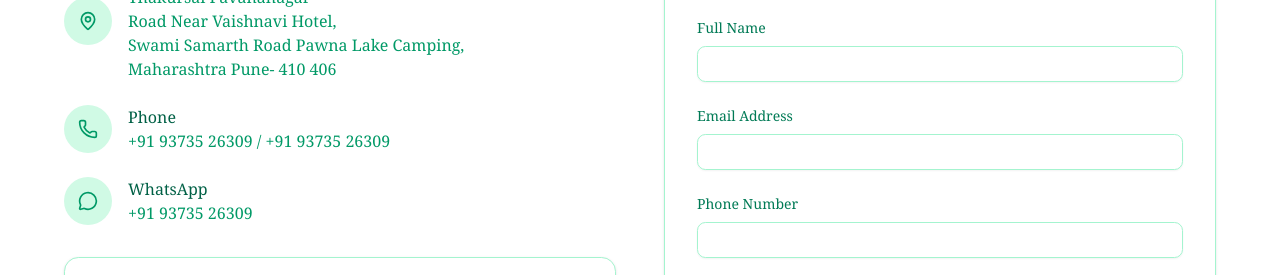
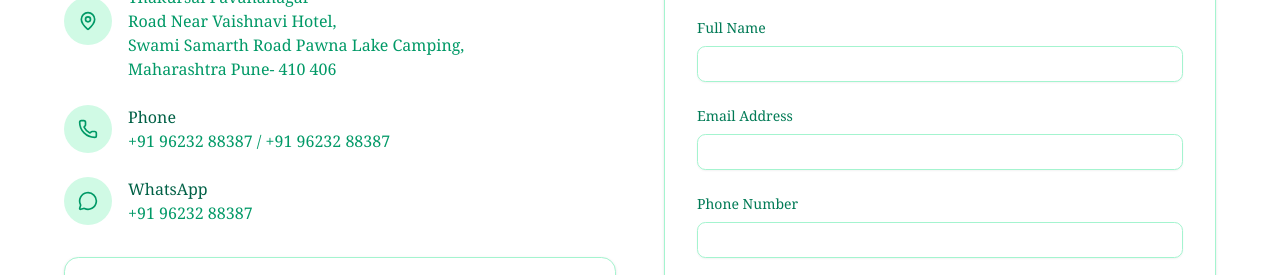
Before and after one commit to krishkad/pawana-lake-campings, a Next.js app: page / in a window 1280 px wide. Shown: the part 10960-11235 px from the top of the page. Built offline with nearby package versions, Linux system fonts and the light colour scheme.

Commit message:
no. chnage

```diff
--- a/src/components/sections/ContactSection.tsx
+++ b/src/components/sections/ContactSection.tsx
@@ -15,7 +15,7 @@ const Contact = () => {
     message: "",
   });
 
-  const adminPhoneNumber = "919373526309"; // Change to your number (no +)
+  const adminPhoneNumber = "919623288387"; // Change to your number (no +)
 
   const handleSubmit = (e: React.FormEvent) => {
     e.preventDefault();
@@ -86,7 +86,7 @@ Message: ${formData.message}`;
                   <div>
                     <p className="font-medium text-emerald-800">Phone</p>
                     <p className="text-emerald-600">
-                      +91 93735 26309 / +91 93735 26309
+                      +91 96232 88387 / +91 96232 88387
                     </p>
                   </div>
                 </div>
@@ -109,7 +109,7 @@ Message: ${formData.message}`;
                   </div>
                   <div>
                     <p className="font-medium text-emerald-800">WhatsApp</p>
-                    <p className="text-emerald-600">+91 93735 26309</p>
+                    <p className="text-emerald-600">+91 96232 88387</p>
                   </div>
                 </div>
               </div>
```
